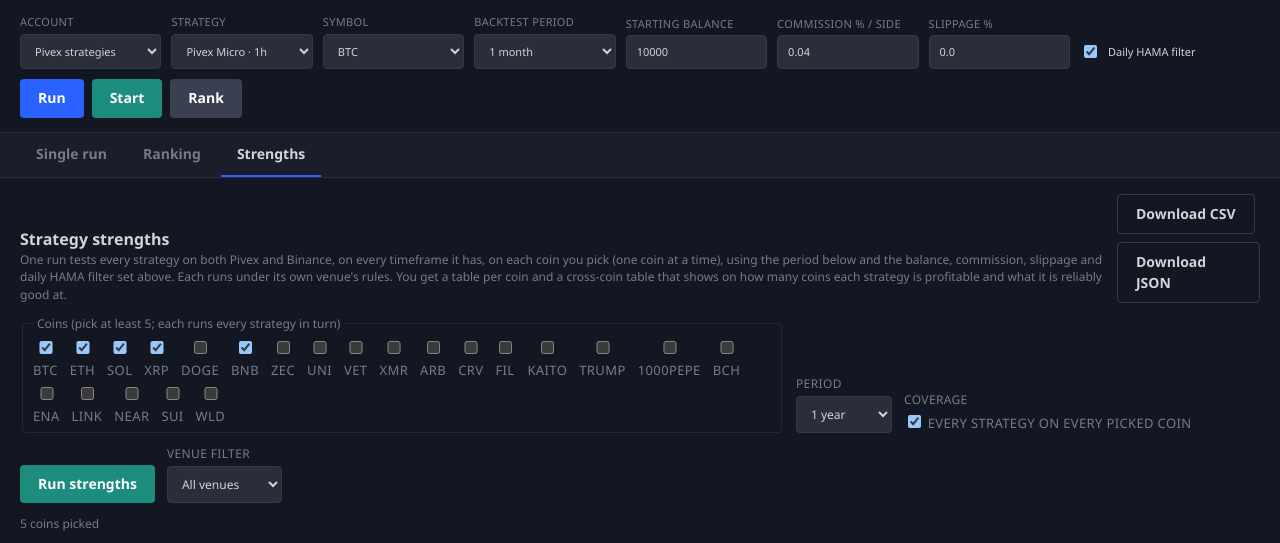
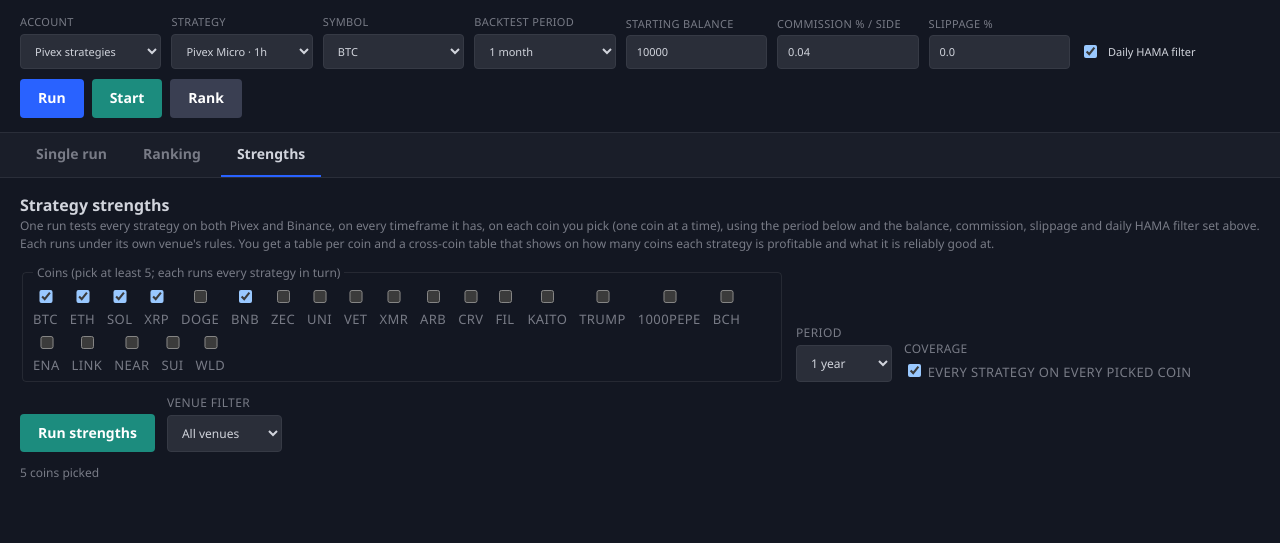
Before and after one commit to amazingbolt131-cmd/strategy-tester, a Flask app: page / in a window 1280 px wide, after a click on "Strengths". Shown: the part 72-615 px from the top of the page. Run offline with Flask 3, Linux system fonts and the light colour scheme; data that the repository does not hold is empty.

Commit message:
Strengths: keep the CSV/JSON links hidden until a run finishes

```diff
--- a/static/style.css
+++ b/static/style.css
@@ -443,3 +443,4 @@ tr.suspect { background: rgba(255, 193, 7, 0.08); }
 #strengths-agg-table td, #strengths-agg-table th { white-space: nowrap; }
 #strengths-agg-table td:last-child { white-space: normal; min-width: 520px; font-size: 11px; line-height: 1.7; }
 #strengths-agg-table td:nth-last-child(2) { font-size: 11px; }
+#strengths-actions[hidden] { display: none; }
```
